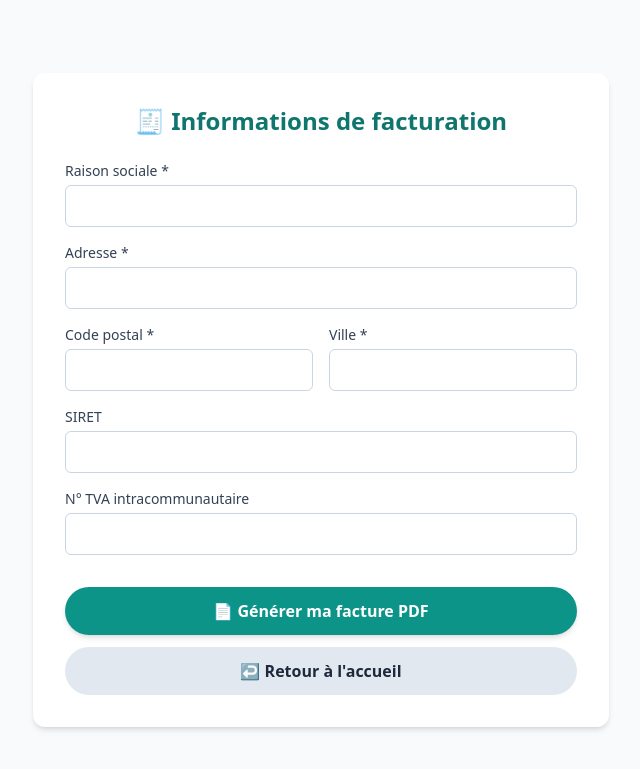
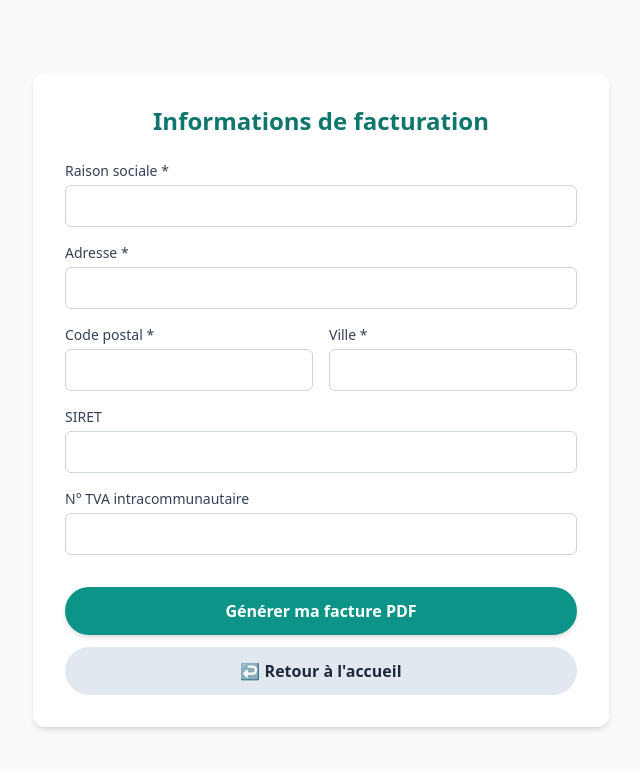
Before and after one commit to Omnipub/Retroplanning, a Flask app: template templates/facture.html in a window 1280 px wide. Shown: the top 769 px of the page, without its empty margins (319-959 px from the left). Run offline with Flask 3, Linux system fonts and the light colour scheme; the template is opened without the code that fills it, so the values that code supplies are empty; parts of the project's set-up code (start-up, migrations or seed data) failed here and were passed over; some libraries are stand-ins or nearby versions.

Commit message:
Update facture.html

```diff
--- a/templates/facture.html
+++ b/templates/facture.html
@@ -18,7 +18,7 @@
 </head>
 <body class="p-8 bg-slate-50 flex items-center justify-center min-h-screen">
     <div class="max-w-xl w-full mx-auto bg-white rounded-xl shadow-md p-8">
-        <h1 class="text-2xl font-bold text-teal-700 mb-6 text-center">🧾 Informations de facturation</h1>
+        <h1 class="text-2xl font-bold text-teal-700 mb-6 text-center">Informations de facturation</h1>
 
         <form action="/facture/{{ token }}" method="POST" class="space-y-4">
             <div>
@@ -50,7 +50,7 @@
 
             <div class="pt-4 space-y-3">
                 <button type="submit" class="w-full bg-teal-600 hover:bg-teal-700 text-white font-bold py-3 rounded-full transition shadow-md">
-                    📄 Générer ma facture PDF
+                    Générer ma facture PDF
                 </button>
 
                 <a href="/" class="block w-full text-center bg-slate-200 hover:bg-slate-300 text-slate-800 font-bold py-3 rounded-full transition">
```
